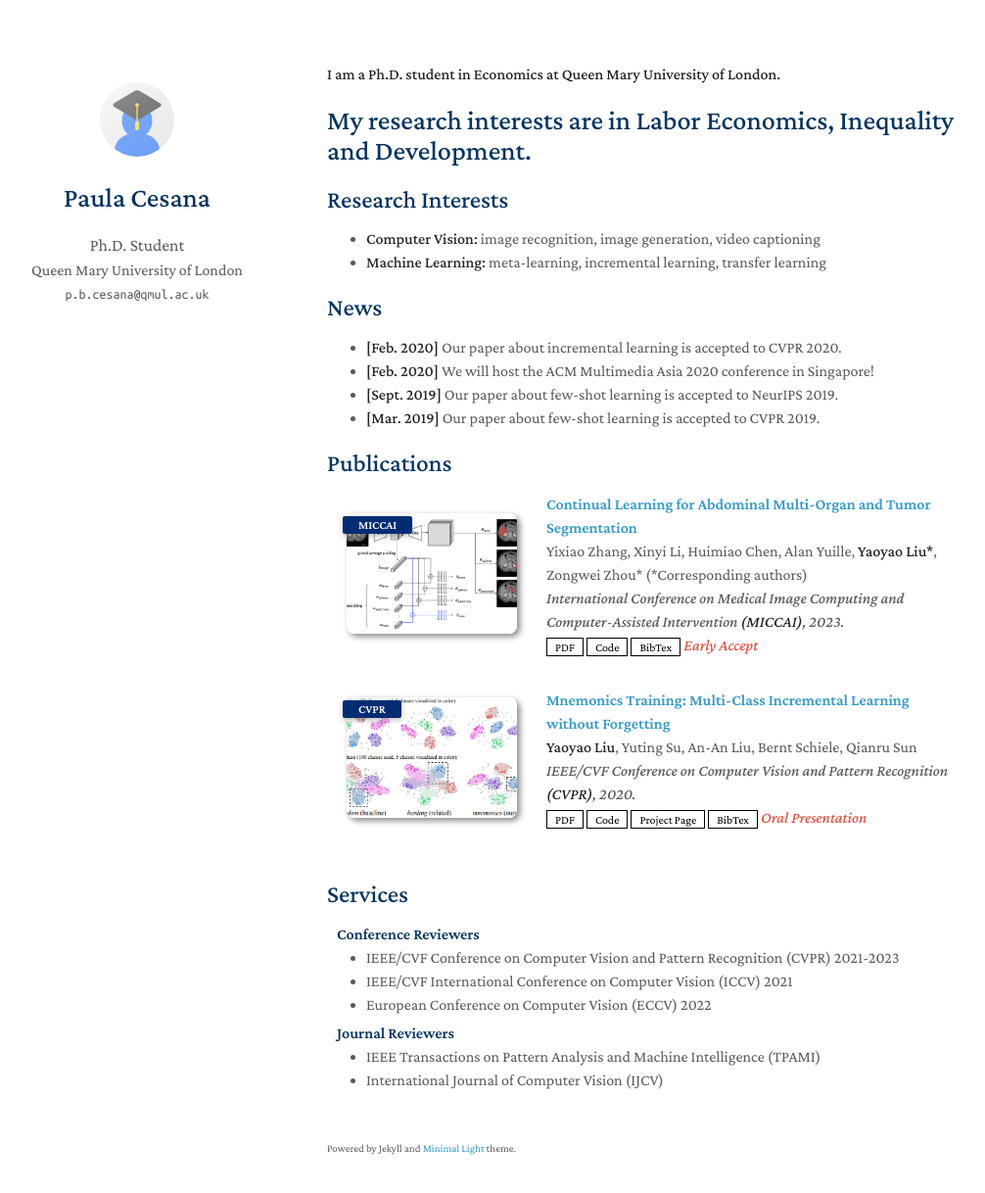
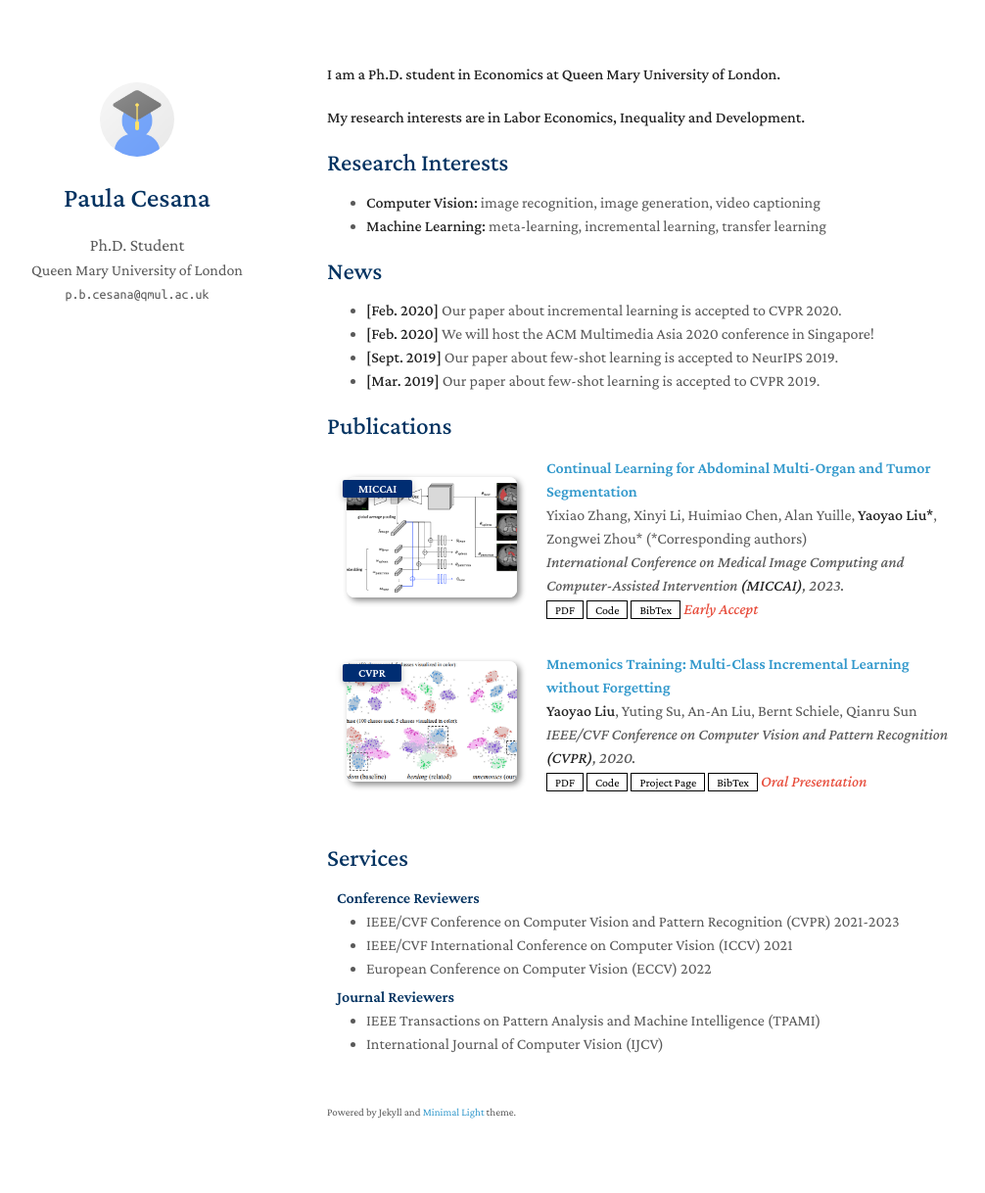
Before and after one commit to paulacesana/paulacesana.github.io, a Jekyll site: the page built from index.md, in a window 1280 px wide and 1253 px high. Shown: the top 1218 px of the window at 98% size, without its empty margins (136-1142 px from the left). Built offline with Jekyll 4.4.1, drawn with Linux system fonts in a browser that asks for light colours; a style sheet for code colours, icons or effects is not loaded.

```diff
--- a/index.md
+++ b/index.md
@@ -4,7 +4,7 @@ layout: homepage
 
  **I am a Ph.D. student in Economics at Queen Mary University of London.**
 
-# My research interests are in Labor Economics, Inequality and Development.
+ **My research interests are in Labor Economics, Inequality and Development.**
 
 ## Research Interests
 
```
